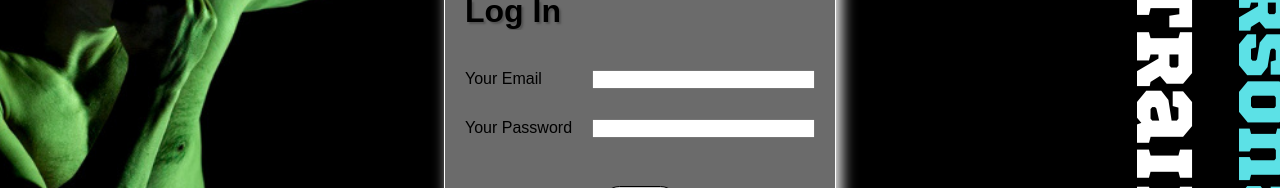
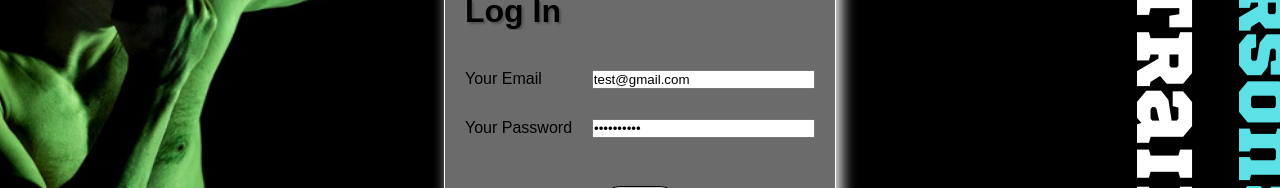
Before and after one commit to SheshanFernando2021/Personal-Trainer, a React (Vite) app: page / in a window 1280 px wide. Shown: the part 270-458 px from the top of the page. Built offline with nearby package versions, Linux system fonts and the light colour scheme; a web font is replaced by a local one.

Commit message:
hard coded the username and password

```diff
--- a/src/Components/Access/SignIn/SignIn.jsx
+++ b/src/Components/Access/SignIn/SignIn.jsx
@@ -5,8 +5,8 @@ import { auth } from '../../../firebase';
 import { useState } from 'react';
 import { signInWithEmailAndPassword } from 'firebase/auth';
 const SignIn = () => {
-  const [email, setEmail] = useState('');
-  const [password, setPassword] = useState('');
+  const [email, setEmail] = useState('test@gmail.com');
+  const [password, setPassword] = useState('1234567890');
   const navigate = useNavigate();
   const submitSignIn = (e) => {
     e.preventDefault();
```
